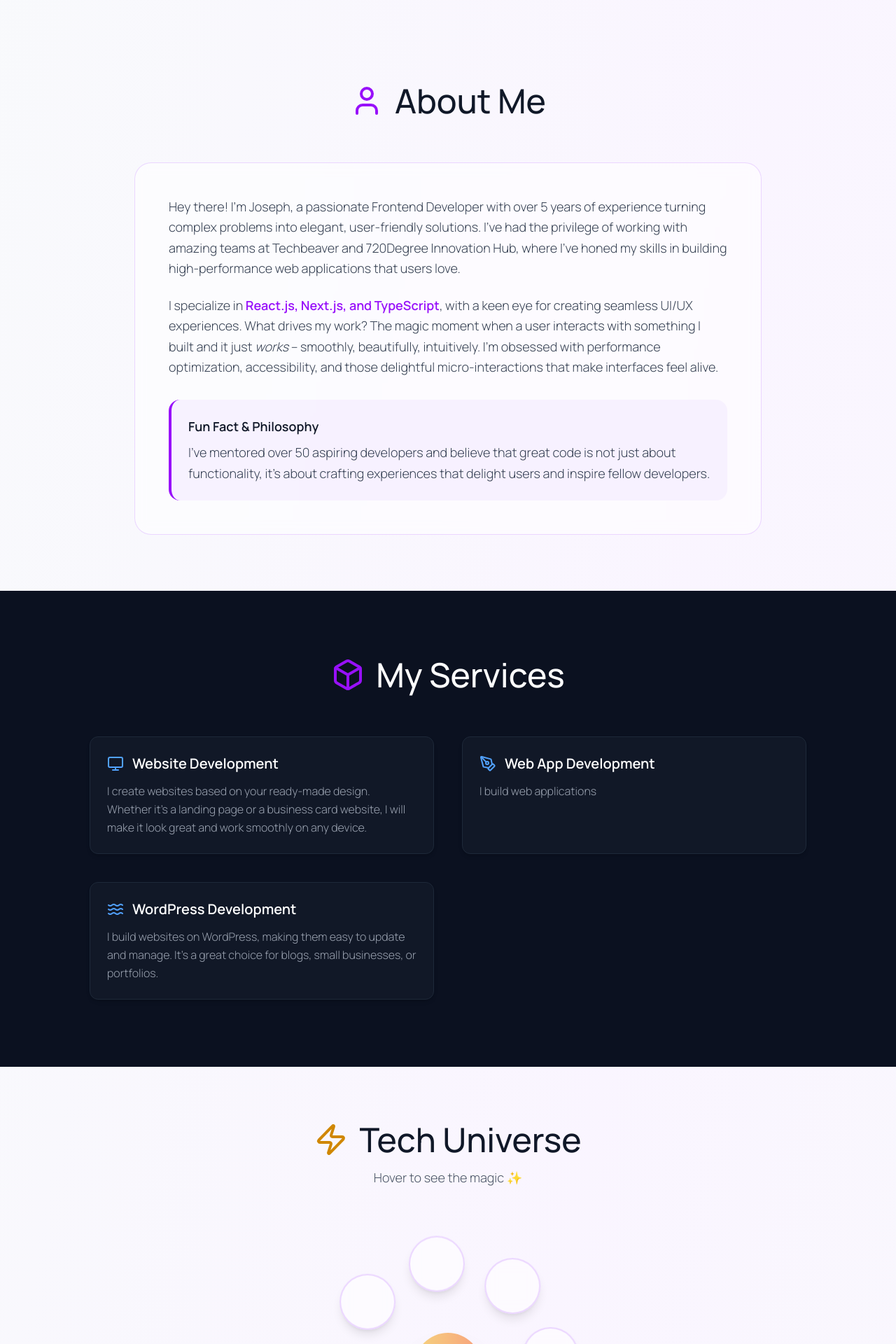
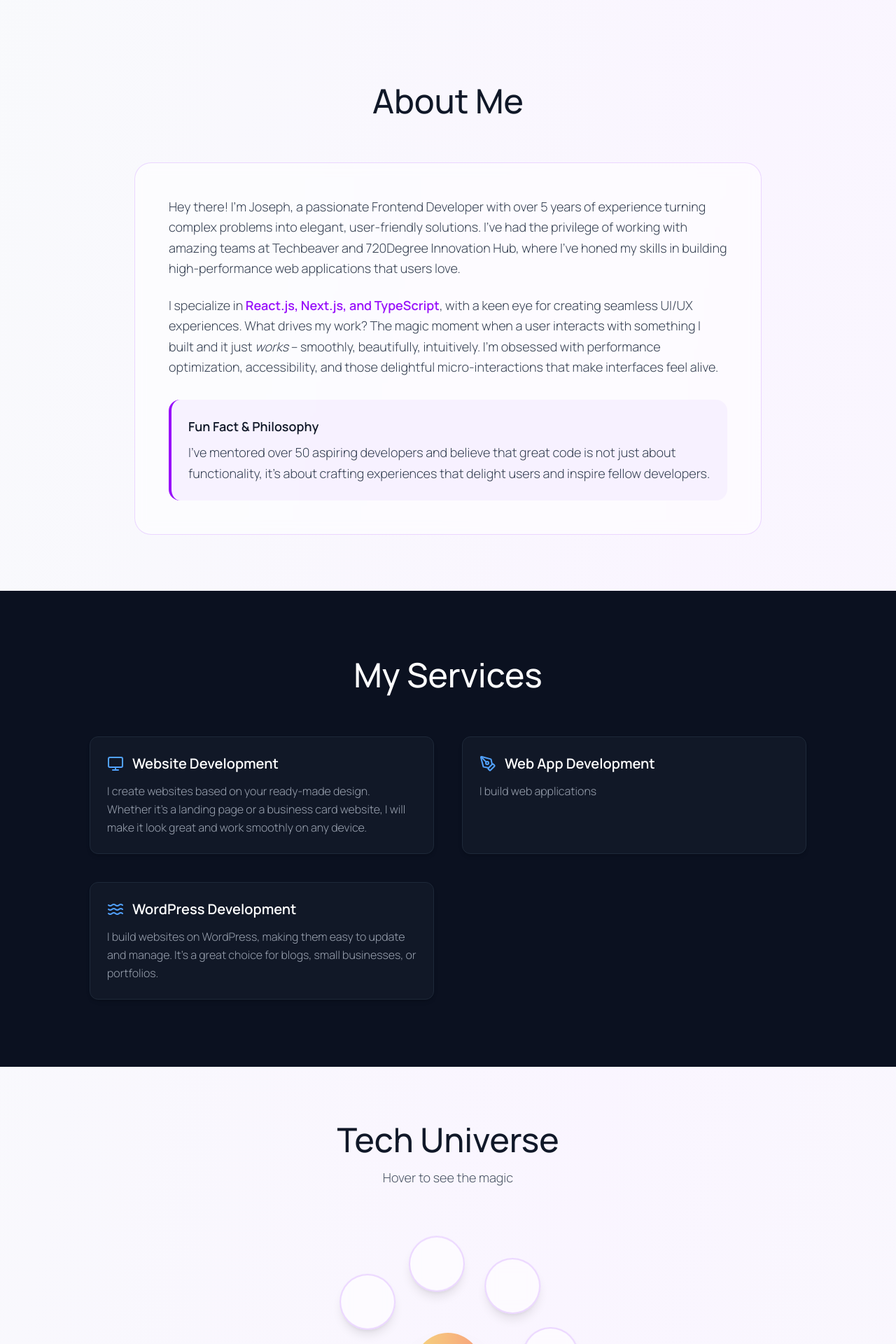
Before and after one commit to sagacious123/my-latest-portfolio, a React (Vite) app: page / in a window 1280 px wide. Shown: the part 760-2680 px from the top of the page at 70% size. Built offline with nearby package versions, Linux system fonts and the light colour scheme; some icons are missing.

Commit message:
Hero and header adjustment

```diff
--- a/src/pages/home.tsx
+++ b/src/pages/home.tsx
@@ -554,12 +554,12 @@ export const Home = () => {
       <section id="about" className="py-20 px-6 relative">
         <div className="max-w-4xl mx-auto">
           <div className="text-center mb-16">
-            <h2 className="text-5xl font-medium mb-4 flex items-center justify-center gap-4">
-              <User
+            <h2 className="text-3xl md:text-5xl font-medium mb-4 flex items-center justify-center gap-4">
+              {/* <User
                 className={`w-12 h-12 ${
                   isDark ? "text-purple-400" : "text-purple-600"
                 }`}
-              />
+              /> */}
               About Me
             </h2>
           </div>
@@ -628,12 +628,12 @@ export const Home = () => {
       <section className="bg-[#0b1120] text-white py-24 px-6">
         <div className="max-w-5xl mx-auto">
           {/* Heading */}
-          <h2 className="text-5xl font-medium mb-16 flex items-center justify-center gap-4">
-            <Box
+          <h2 className="text-3xl md:text-5xl font-medium mb-16 flex items-center justify-center gap-4">
+            {/* <Box
               className={`w-12 h-12 ${
                 isDark ? "text-purple-400" : "text-purple-600"
               }`}
-            />
+            /> */}
             My Services
           </h2>
           {/* <h2 className="text-3xl font-semibold mb-12 bg-gradient-to-r from-pink-500 to-blue-500 text-transparent bg-clip-text">
@@ -662,12 +662,12 @@ export const Home = () => {
       <section id="skills" className="min-h-screen py-20 px-6 relative">
         <div className="max-w-6xl mx-auto">
           <div className="text-center mb-16">
-            <h2 className="text-5xl font-medium mb-4 flex items-center justify-center gap-4">
-              <Zap
+            <h2 className="text-3xl md:text-5xl font-medium mb-4 flex items-center justify-center gap-4">
+              {/* <Zap
                 className={`w-12 h-12 ${
                   isDark ? "text-yellow-400" : "text-yellow-600"
                 }`}
-              />
+              /> */}
               Tech Universe
             </h2>
             <p
@@ -675,7 +675,7 @@ export const Home = () => {
                 isDark ? "text-gray-400" : "text-gray-600"
               } text-lg`}
             >
-              Hover to see the magic ✨
+              Hover to see the magic
             </p>
           </div>
 
@@ -744,12 +744,12 @@ export const Home = () => {
       <section id="projects" className="py-20 px-6 relative">
         <div className="max-w-6xl mx-auto">
           <div className="text-center mb-16">
-            <h2 className="text-5xl md:text-6xl font-medium mb-4 flex items-center justify-center gap-4">
-              <Rocket
+            <h2 className="text-3xl md:text-5xl md:text-6xl font-medium mb-4 flex items-center justify-center gap-4">
+              {/* <Rocket
                 className={`w-12 h-12 ${
                   isDark ? "text-blue-400" : "text-blue-600"
                 }`}
-              />
+              /> */}
               Cool Stuff I've Built
             </h2>
             <p
@@ -849,12 +849,12 @@ export const Home = () => {
       <section id="experience" className="py-20 px-6 relative">
         <div className="max-w-6xl mx-auto">
           <div className="text-center mb-16">
-            <h2 className="text-5xl md:text-6xl font-medium mb-4 flex items-center justify-center gap-4">
-              <Briefcase
+            <h2 className="text-3xl md:text-5xl md:text-6xl font-medium mb-4 flex items-center justify-center gap-4">
+              {/* <Briefcase
                 className={`w-12 h-12 ${
                   isDark ? "text-green-400" : "text-green-600"
                 }`}
-              />
+              /> */}
               My Journey
             </h2>
             <p
@@ -1106,12 +1106,12 @@ export const Home = () => {
       <section className="py-20 px-6">
         <div className="max-w-6xl mx-auto">
           <div className="text-center mb-16">
-            <h2 className="text-5xl font-medium mb-4 flex items-center justify-center gap-4">
-              <Award
+            <h2 className="text-3xl md:text-5xl font-medium mb-4 flex items-center justify-center gap-4">
+              {/* <Award
                 className={`w-12 h-12 ${
                   isDark ? "text-yellow-400" : "text-yellow-600"
                 }`}
-              />
+              /> */}
               Achievement Unlocked
             </h2>
           </div>
@@ -1147,7 +1147,7 @@ export const Home = () => {
       {/* Contact Section */}
       <section id="contact" className="py-20 px-6">
         <div className="max-w-4xl mx-auto text-center">
-          <h2 className="text-5xl font-medium mb-8">
+          <h2 className="text-3xl md:text-5xl font-medium mb-8">
             Let's Build Something Amazing
           </h2>
           <p
```
